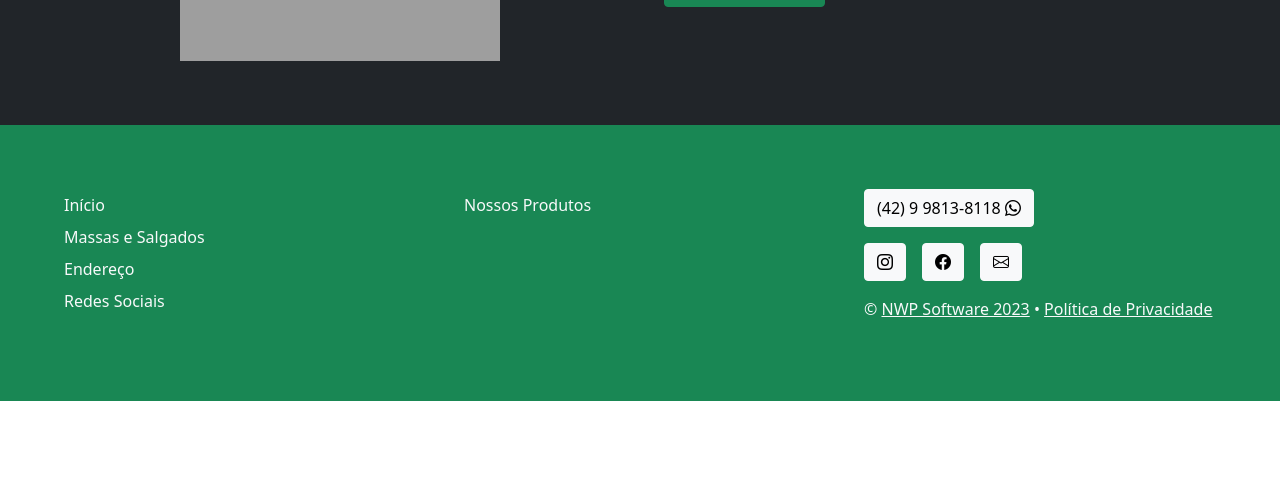
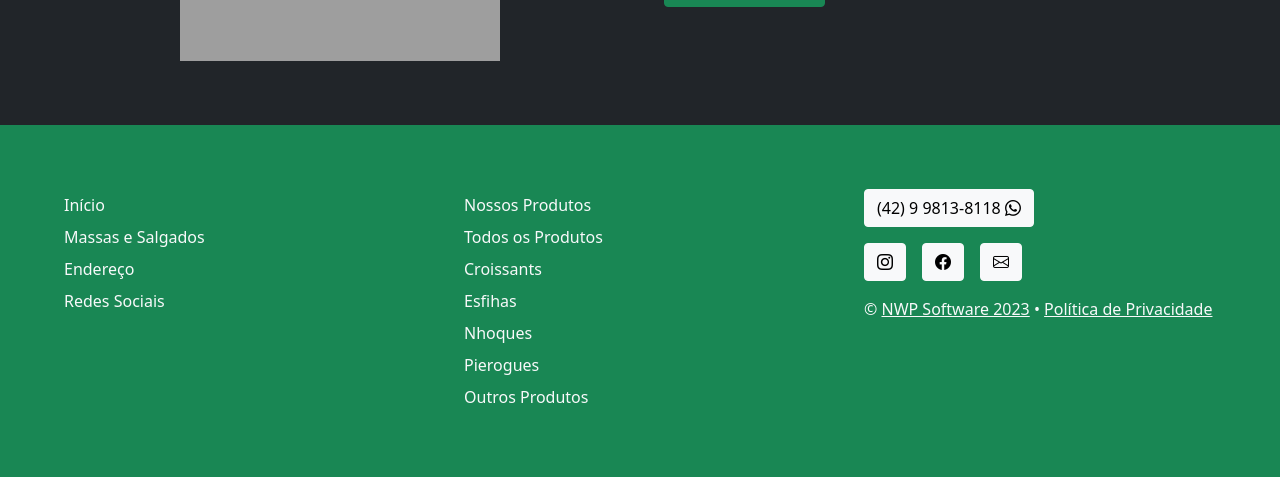
Before and after one commit to NathanPatrzyk/massaschasko, a PHP site: page / in a window 1280 px wide. Shown: the part 1954-2431 px from the top of the page. Before the commit the page ends 2355 px from the top, so only its background shows below. Run offline with PHP 8.4, Linux system fonts and the light colour scheme; data comes from the database, SQL or seed files in the repository; grey boxes are pictures that could not be loaded.

Commit message:
1.2.2
Versão de Desenvolvimento 1.2.2

- listarPaginas.php finalizado.
- Listagem de paginas aplicada no navbar.pages.php e footer.pages.php

```diff
--- a/web/pages/footer.pages.php
+++ b/web/pages/footer.pages.php
@@ -11,6 +11,13 @@
             </div>
             <div class="container-fluid py-3 p-0 p-md-3 mx-auto">
                 <a href="./produtos.php?id=todos" class="py-1 text-decoration-none active d-block text-light">Nossos Produtos</a>
+                <a href="./produtos.php?id=todos" class="py-1 text-decoration-none active d-block text-light">Todos os Produtos</a>
+                <?php foreach($listaDePaginas as $pagina): ?>
+                    <?php if($pagina['id']!="outros"): ?>
+                        <a href="./produtos.php?id=<?=$pagina['id']?>" class="py-1 text-decoration-none active d-block text-light"><?=$pagina['nome']?></a>
+                    <?php endif; ?>
+                <?php endforeach; ?>
+                <a href="./produtos.php?id=outros" class="py-1 text-decoration-none active d-block text-light">Outros Produtos</a>
             </div>
             <div class="container-fluid py-3 p-0 p-md-3">
                 <a class="text-decoration-none" href="https://api.whatsapp.com/send/?phone=5542998138118&text&type=phone_number&app_absent=0" target="_blank">
--- a/web/pages/navbar.pages.php
+++ b/web/pages/navbar.pages.php
@@ -1,5 +1,5 @@
 <?php
-    include './connection/connection.php';
+    include './php/listarPaginas.php';
 ?>
 <nav class="navbar navbar-expand navbar-dark bg-success d-sm-block d-none fixed-top">
     <div class="container-fluid">
@@ -23,6 +23,21 @@
             </li>
             <li class="nav-item dropdown mx-3">
                 <a href="" class="nav-link active" data-bs-toggle="dropdown">Nossos Produtos</a>
+                <ul class="dropdown-menu bg-success">
+                    <li class="bg-success">
+                        <a href="./produtos.php?id=todos" class="dropdown-item text-light bg-success active">Todos os Produtos</a>
+                    </li>
+                    <?php foreach($listaDePaginas as $pagina): ?>
+                        <?php if($pagina['id']!="outros"): ?>
+                            <li class="bg-success">
+                                <a href="./produtos.php?id=<?=$pagina['id']?>" class="dropdown-item text-light bg-success active"><?=$pagina['nome']?></a>
+                            </li>
+                        <?php endif; ?>
+                    <?php endforeach; ?>
+                    <li class="bg-success">
+                        <a href="./produtos.php?id=outros" class="dropdown-item text-light bg-success active">Outros Produtos</a>
+                    </li>
+                </ul>
             </li>
         </ul>
     </div>
@@ -53,6 +68,19 @@
                 <li class="nav-item">
                     <a href="./produtos.php?id=todos" class="nav-link active">Nossos Produtos</a>
                 </li>
+                <li class="nav-item mx-3">
+                    <a href="./produtos.php?id=todos" class="nav-link active">Todos os Produtos</a>
+                </li>
+                <?php foreach($listaDePaginas as $pagina): ?>
+                    <?php if($pagina['id']!="outros"): ?>
+                        <li class="nav-item mx-3">
+                            <a href="./produtos.php?id=<?=$pagina['id']?>" class="nav-link active"><?=$pagina['nome']?></a>
+                        </li>
+                    <?php endif; ?>
+                <?php endforeach; ?>
+                <li class="nav-item mx-3">
+                    <a href="./produtos.php?id=outros" class="nav-link active">Outros Produtos</a>
+                </li>
             </ul>
         </div>
     </div>
--- /dev/null
+++ b/web/php/listarPaginas.php
@@ -0,0 +1,8 @@
+<?php
+    include './connection/connection.php';
+
+    $query = "SELECT id, nome FROM pagina";
+    $stm = $connection->prepare($query);
+    $stm->execute();
+    $listaDePaginas = $stm->fetchAll();
+?>
```
